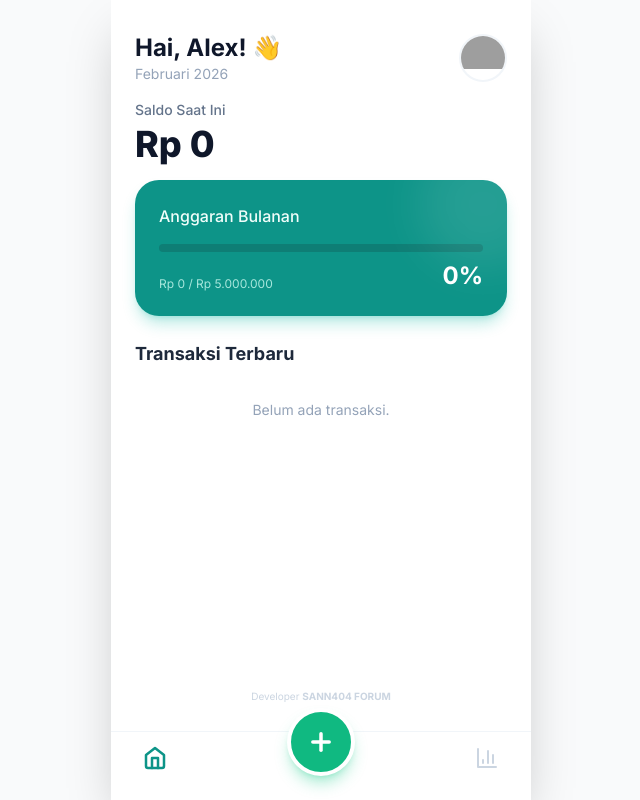
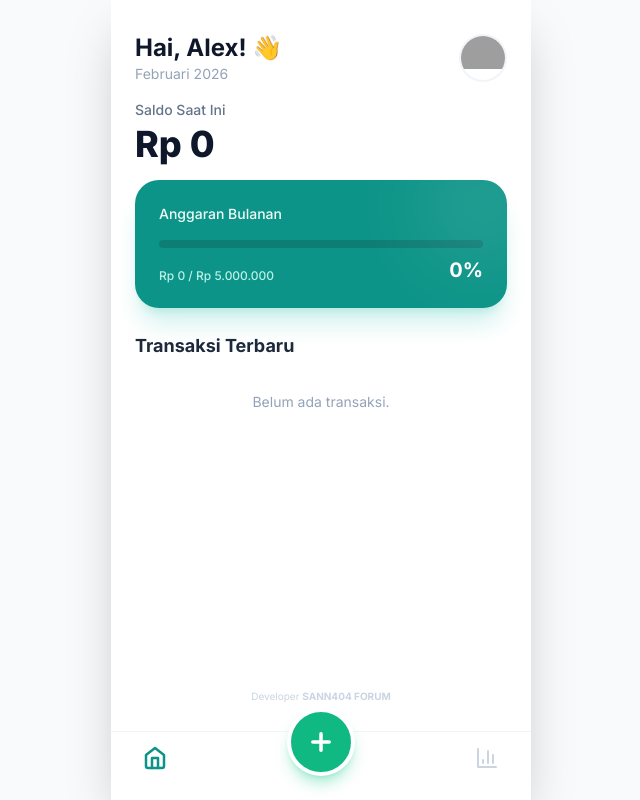
Before and after one commit to sanzzyproject/Finance-tracker-, a Next.js app: page / in a window 1280 px wide. Shown: the whole page, without its empty margins (319-959 px from the left). Built offline with nearby package versions, Linux system fonts and the light colour scheme; grey boxes are pictures that could not be loaded.

Commit message:
Update BudgetCard.tsx

```diff
--- a/components/BudgetCard.tsx
+++ b/components/BudgetCard.tsx
@@ -2,7 +2,7 @@ import { formatCurrency } from '@/lib/utils';
 
 interface Props {
   expense: number;
-  limit?: number; // Target budget, default 5jt misalnya
+  limit?: number;
 }
 
 export default function BudgetCard({ expense, limit = 5000000 }: Props) {
@@ -10,25 +10,23 @@ export default function BudgetCard({ expense, limit = 5000000 }: Props) {
 
   return (
     <div className="px-6 mb-6">
-      <div className="bg-[#0d9488] rounded-3xl p-6 text-white shadow-lg shadow-teal-500/30 relative overflow-hidden">
-        {/* Hiasan Background */}
-        <div className="absolute top-0 right-0 w-32 h-32 bg-white/10 rounded-full -mr-10 -mt-10 blur-xl"></div>
+      <div className="bg-[#0d9488] rounded-3xl p-6 text-white shadow-xl shadow-teal-500/20 relative overflow-hidden">
+        <div className="absolute top-0 right-0 w-32 h-32 bg-white/10 rounded-full -mr-10 -mt-10 blur-2xl"></div>
 
-        <h3 className="text-teal-50 font-medium mb-1">Anggaran Bulanan</h3>
+        <h3 className="text-teal-50 font-medium mb-1 text-sm">Anggaran Bulanan</h3>
 
-        {/* Progress Bar */}
-        <div className="w-full bg-teal-800/40 h-2 rounded-full mt-4 mb-2 overflow-hidden">
+        <div className="w-full bg-teal-900/30 h-2 rounded-full mt-4 mb-2 overflow-hidden">
           <div
-            className="bg-white h-full rounded-full transition-all duration-500"
+            className="bg-white h-full rounded-full transition-all duration-1000 ease-out"
             style={{ width: `${percentage}%` }}
           ></div>
         </div>
 
         <div className="flex justify-between items-end">
-          <p className="text-xs text-teal-100 opacity-80">
+          <p className="text-xs text-teal-100 opacity-90 font-medium">
             {formatCurrency(expense)} / {formatCurrency(limit)}
           </p>
-          <span className="text-2xl font-bold">{percentage}%</span>
+          <span className="text-xl font-bold">{percentage}%</span>
         </div>
       </div>
     </div>
```
